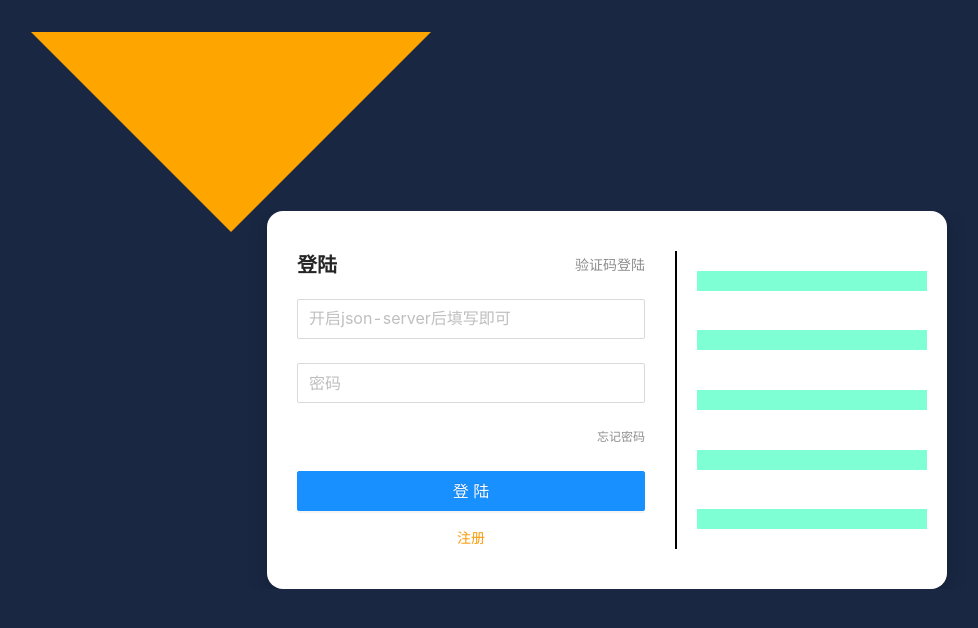
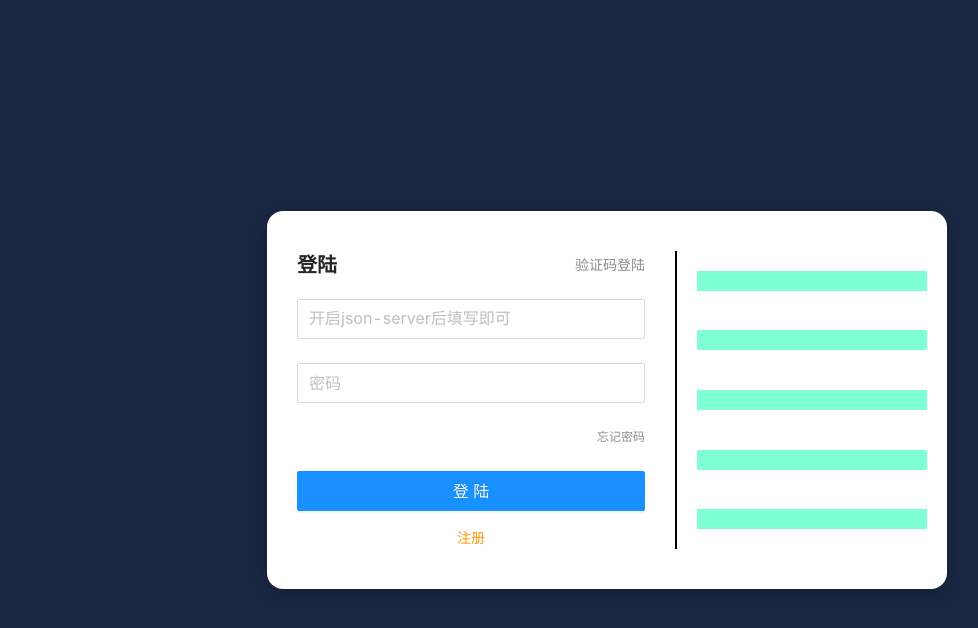
Before and after one commit to fall-zhang/vite-typescript-react-template, a React (Vite) app: page /login in a window 1280 px wide. Shown: the top 628 px of the page, without its empty margins (33-1011 px from the left). Built offline with nearby package versions, Linux system fonts and the light colour scheme.

Commit message:
准备更新登录认证

```diff
--- a/mock/db.json
+++ b/mock/db.json
@@ -6,7 +6,7 @@
   "login": {
     "code": 200,
     "message": "恭喜你登陆成功！",
-    "token": "前端要努力，加油，你已经有权限了",
+    "token": "fdu6d7V97df2W23",
     "ButtonAuth": ["a", "b", "c"],
     "RouterAuth": ["/home", "/doc"]
   }
--- a/src/core/auth/index.ts
+++ b/src/core/auth/index.ts
@@ -1,7 +1,6 @@
 /**
- * 登录：表示用户当前登录的状态
+ * 登录认证：表示用户当前登录的认证状态
  */
-
 import { $http } from '@/utils/reuqest'
 
 /**
@@ -30,4 +29,4 @@
   return $http.get('/login', params)
 }
 
-export{}
+export { }
--- a/src/layouts/general-layout.tsx
+++ b/src/layouts/general-layout.tsx
@@ -13,7 +13,6 @@ const MainPage: React.FC = ({ children }) => {
     <Layout style={{ minHeight: '100vh', width: '100%' }}>
       <Menu />
       <Layout className="site-layout">
-        {/* <Layout.Header className="site-layout-background" style={{ padding: 0 }} /> */}
         <Layout.Content style={{ margin: '16px 16px',overflow:'auto' }}>{children}</Layout.Content>
         <Layout.Footer style={{ textAlign: 'center' }}>
           Vite-React-TypeScript-template ©2022 <span>|</span> Created by Fall
--- a/src/pages/login/components/LoginCard.module.less
+++ b/src/pages/login/components/LoginCard.module.less
@@ -6,7 +6,6 @@
   box-shadow: 0 5px 20px rgba(0, 0, 0, 0.2);
   display: flex;
 
-  // justify-content: spa;
   .left {
     width: 60%;
     padding: 0 30px;
@@ -18,7 +17,6 @@
     border-left: 2px solid rgb(0, 0, 0);
     display: flex;
     flex-flow: column wrap;
-    // justify-content: flex-end;
     justify-content: space-between;
     align-content: flex-end;
 
--- a/src/pages/login/components/LoginCard.tsx
+++ b/src/pages/login/components/LoginCard.tsx
@@ -6,15 +6,14 @@ import styles from './LoginCard.module.less'
 import type { ILoginParams } from './LoginMessage'
 
 /**
- * 登录界面中间的Card
+ * 登录界面中间的 Card
  */
 const LoginInputZone: React.FC<ILoginParams> = ({ updateWay }) => {
   const history = useHistory()
-
   function handleFinish() {
-    loginApp({ userName: 'why', pwd: '123' }).then((res) => {
+    loginApp({ userName: 'fall', pwd: '123' }).then((res) => {
       if (res.code === 200) {
-        sessionStorage.setItem('token', '我有权限了')
+        sessionStorage.setItem('token', '配置权限成功')
         history.push('/home')
       } else {
         message.error('用户名或密码错误！')
--- a/src/pages/login/index.module.less
+++ b/src/pages/login/index.module.less
@@ -3,25 +3,28 @@
 .loginContainer {
   display: flex;
   flex-direction: column;
+  position: relative;
   align-items: center;
   justify-content: center;
   width: 100%;
   height: 100%;
-  overflow: hidden;
   background-size: cover;
 }
 
-.block1 {
+.background {
   position: absolute;
-  top: 32px;
-  left: 64px;
-  background: cyan;
-}
+  height: 100%;
+  width: 100%;
+  .block1 {
+    position: absolute;
+    left: 0;
+    top: 200px;
+  }
 
-.block2 {
-  top: 32px;
-  left: 64px;
-  background: cyan;
+  .block2 {
+    top: 32px;
+    left: 64px;
+  }
 }
 
 .halfCircle {
@@ -44,7 +47,21 @@
 }
 
 .trangle {
-  border: 200px;
+  box-sizing: border-box;
+  border-top: 173px;
+  border-left: 100px;
+  border-right: 100px;
+  background-color: transparent;
+  border-color: orange transparent transparent transparent;
+  border-style: solid;
+}
+
+.trangle2 {
+  box-sizing: border-box;
+  border-top: 150px;
+  border-left: 150px;
+  border-right: 150px;
+  transform: rotateZ(45deg);
   background-color: transparent;
   border-color: orange transparent transparent transparent;
   border-style: solid;
--- a/src/pages/login/index.tsx
+++ b/src/pages/login/index.tsx
@@ -1,31 +1,27 @@
-import React, { useState } from 'react'
+import React from 'react'
 import { useLocalStorageState } from 'ahooks'
 import LoginCard from './components/LoginCard'
 import styles from './index.module.less'
 import classNames from 'classnames'
 
 const LoginPage: React.FC = () => {
-  const [loginWay, setLoginWay] = useLocalStorageState('login__Login__way', '')
-  const [way, setWay] = useState<string>(loginWay)
+  const [loginWay, setLoginWay] = useLocalStorageState('login__Login__way', '测试系统用户')
 
-  /**
-   * 更新登录方式
-   * @param name
-   */
   function updateWay(name: string) {
-    setWay(name)
     setLoginWay(name)
   }
 
   return (
-    <div className={classNames(styles.loginContainer)}>
-      <div className={classNames(styles['block1'], styles.trangle)} />
-      <div className={classNames(styles.loginLogo, styles['rotate-60'])} />
-      <div className={classNames(styles.loginLogo, styles['rotate-60'])} />
-      {/* <div className={styles.loginForm}> */}
-      <LoginCard updateWay={updateWay} />
-      {/* </div> */}
-    </div>
+    <>
+      {/* <div className={styles.background}>
+        <div className={classNames(styles.trangle2, styles['block1'])} />
+        <div className={classNames(styles.halfCircle, styles['block2'])} />
+        <div className={classNames(styles.quarterCricle, styles['block3'])} />
+      </div> */}
+      <div className={classNames(styles.loginContainer)}>
+        <LoginCard updateWay={updateWay} />
+      </div>
+    </>
   )
 }
 
```
Also changed, not shown: src/pages/login/components/CountDown.tsx (+1 -23 lines), src/router/routerConfig.tsx (+7 -11 lines). Lines whose indentation alone changed are shown as unchanged.
